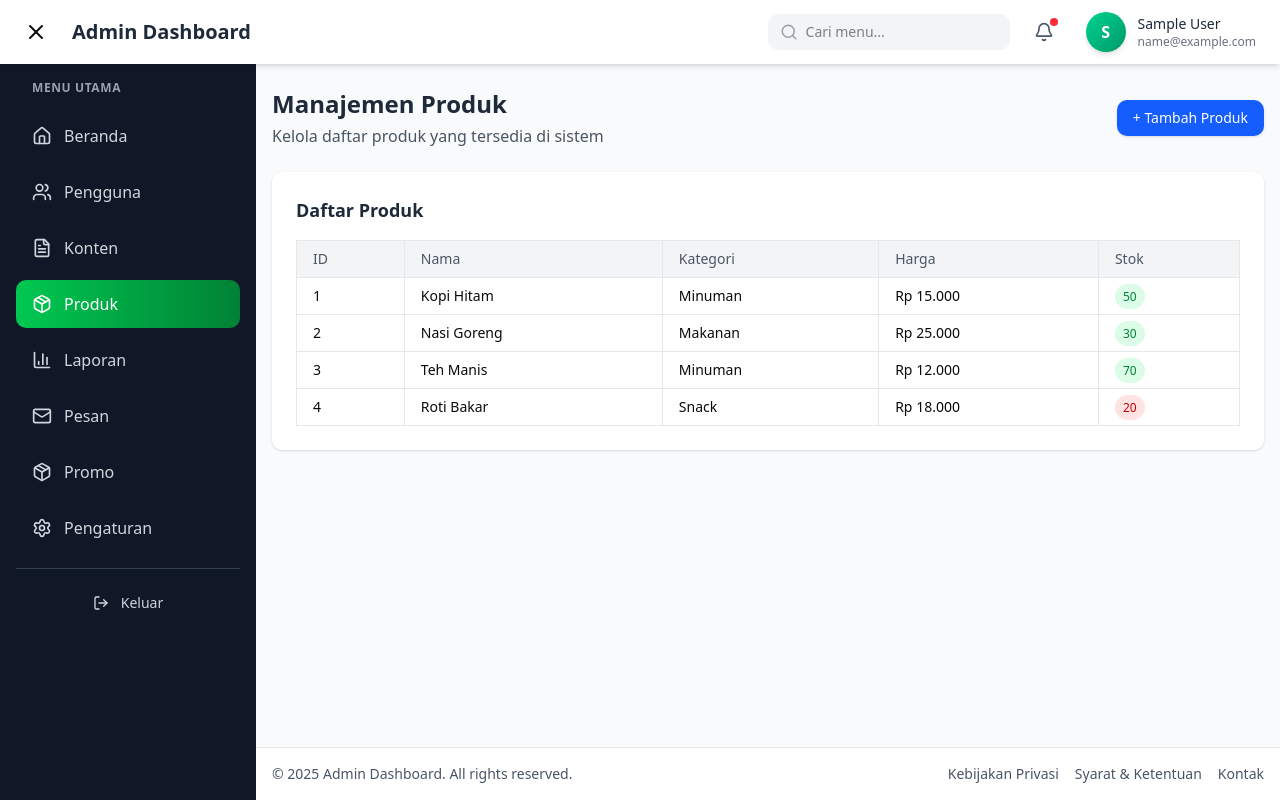
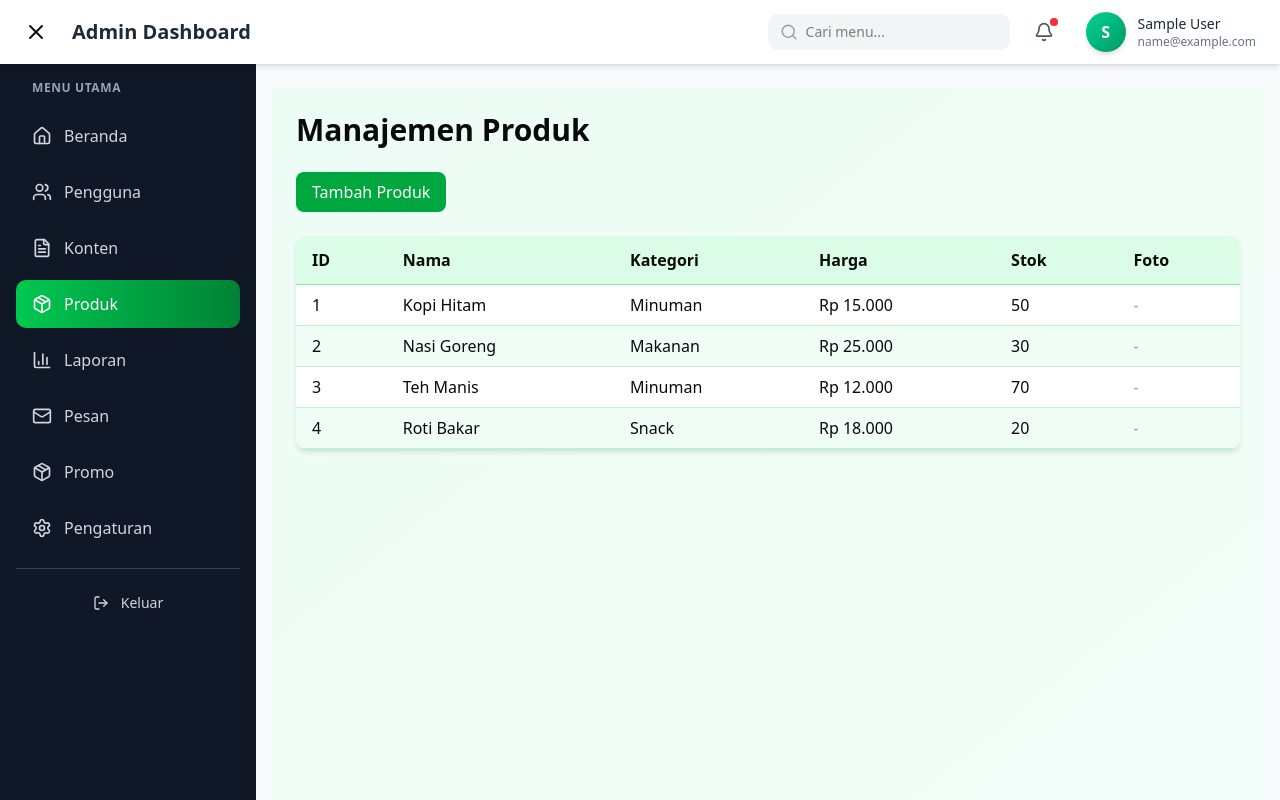
Before and after one commit to robilprogramer/smart-cafe-customer, a Next.js app: page /admin/products in a window 1280 px wide. Shown: the top 800 px of the page. Built offline with nearby package versions, Linux system fonts and the light colour scheme; sample sign-in values are in the browser's storage.

Commit message:
Feat : Add new feature Product Form

```diff
--- a/src/app/(backoffice)/admin/products/page.tsx
+++ b/src/app/(backoffice)/admin/products/page.tsx
@@ -1,5 +1,6 @@
 "use client";
 
+import React, { useState } from "react";
 import AdminLayout from "@/components/admin/AdminLayout";
 import ProtectedRoute from "@/components/auth/ProtectedRoute";
 
@@ -9,92 +10,332 @@ interface Produk {
   kategori: string;
   harga: number;
   stok: number;
+  fotos?: string[];
 }
 
-export default function ProdukPage() {
-  const produkList: Produk[] = [
-    { id: 1, nama: "Kopi Hitam", kategori: "Minuman", harga: 15000, stok: 50 },
-    { id: 2, nama: "Nasi Goreng", kategori: "Makanan", harga: 25000, stok: 30 },
-    { id: 3, nama: "Teh Manis", kategori: "Minuman", harga: 12000, stok: 70 },
-    { id: 4, nama: "Roti Bakar", kategori: "Snack", harga: 18000, stok: 20 },
-  ];
+export default function ProductsPage() {
+  const [produkList, setProdukList] = useState<Produk[]>([
+    { id: 1, nama: "Kopi Hitam", kategori: "Minuman", harga: 15000, stok: 50, fotos: [] },
+    { id: 2, nama: "Nasi Goreng", kategori: "Makanan", harga: 25000, stok: 30, fotos: [] },
+    { id: 3, nama: "Teh Manis", kategori: "Minuman", harga: 12000, stok: 70, fotos: [] },
+    { id: 4, nama: "Roti Bakar", kategori: "Snack", harga: 18000, stok: 20, fotos: [] },
+  ]);
+
+  const [showModal, setShowModal] = useState(false);
+  const [nama, setNama] = useState("");
+  const [kategori, setKategori] = useState("Makanan");
+  const [harga, setHarga] = useState<number>(0);
+  const [hargaInput, setHargaInput] = useState("");
+  const [stok, setStok] = useState<number | "">("");
+  const [fotos, setFotos] = useState<string[]>([]);
+  const [errors, setErrors] = useState<{ [key: string]: string }>({});
+
+  // Validasi form tambah produk
+  const validateForm = (): boolean => {
+    const newErrors: { [key: string]: string } = {};
+    if (!nama.trim()) newErrors.nama = "Nama produk wajib diisi";
+    if (harga <= 0) newErrors.harga = "Harga harus lebih dari 0";
+    if (stok === "" || stok < 0) newErrors.stok = "Stok tidak boleh kosong atau negatif";
+    setErrors(newErrors);
+    return Object.keys(newErrors).length === 0;
+  };
+
+  // Submit tambah produk
+  const handleTambahProduk = (e: React.FormEvent) => {
+    e.preventDefault();
+    if (!validateForm()) return;
+
+    const newProduk: Produk = {
+      id: produkList.length > 0 ? Math.max(...produkList.map(p => p.id)) + 1 : 1,
+      nama,
+      kategori,
+      harga,
+      stok: Number(stok) || 0,
+      fotos: fotos,
+    };
+
+    setProdukList([...produkList, newProduk]);
+    closeModal();
+  };
+
+  // Reset dan tutup modal
+  const closeModal = () => {
+    setShowModal(false);
+    setNama("");
+    setKategori("Makanan");
+    setHarga(0);
+    setHargaInput("");
+    setStok("");
+    setFotos([]);
+    setErrors({});
+  };
+
+  // Format dan simpan harga saat input berubah
+  const handleHargaChange = (e: React.ChangeEvent<HTMLInputElement>) => {
+    const value = e.target.value.replace(/\D/g, "");
+    const numberValue = Number(value);
+    setHarga(numberValue);
+    setHargaInput(
+      value
+        ? new Intl.NumberFormat("id-ID", {
+          style: "currency",
+          currency: "IDR",
+          minimumFractionDigits: 0,
+        }).format(numberValue)
+        : ""
+    );
+    if (errors.harga) setErrors({ ...errors, harga: "" });
+  };
+
+  // Update nama dan hilangkan error jika ada
+  const handleNamaChange = (e: React.ChangeEvent<HTMLInputElement>) => {
+    setNama(e.target.value);
+    if (errors.nama) setErrors({ ...errors, nama: "" });
+  };
+
+  // Update stok dan hilangkan error jika ada
+  const handleStokChange = (e: React.ChangeEvent<HTMLInputElement>) => {
+    const val = e.target.value;
+    const numVal = val === "" ? "" : Number(val);
+    setStok(numVal);
+    if (errors.stok) setErrors({ ...errors, stok: "" });
+  };
+
+  // Handle upload foto dan convert ke base64 untuk preview
+  const handleFileChange = (e: React.ChangeEvent<HTMLInputElement>) => {
+    const files = e.target.files;
+    if (files) {
+      const fileArray = Array.from(files);
+      const readers = fileArray.map(file => {
+        return new Promise<string>((resolve) => {
+          const reader = new FileReader();
+          reader.onloadend = () => resolve(reader.result as string);
+          reader.readAsDataURL(file);
+        });
+      });
+
+      Promise.all(readers).then(results => {
+        setFotos([...fotos, ...results]);
+      });
+    }
+  };
+
+  // Hapus foto dari preview
+  const handleRemoveFoto = (index: number) => {
+    setFotos(fotos.filter((_, i) => i !== index));
+  };
 
   return (
     <ProtectedRoute>
       <AdminLayout>
-        <div className="space-y-6">
-          {/* Page Title */}
-          <div className="flex items-center justify-between">
-            <div>
-              <h2 className="text-2xl font-bold text-gray-800">Manajemen Produk</h2>
-              <p className="text-gray-600 mt-1">
-                Kelola daftar produk yang tersedia di sistem
-              </p>
-            </div>
-            <button className="bg-blue-600 hover:bg-blue-700 text-white text-sm font-medium px-4 py-2 rounded-lg shadow">
-              + Tambah Produk
+        <div className="min-h-screen bg-gradient-to-br from-emerald-50 via-green-50 to-teal-50 p-6 relative">
+          <h2 className="text-3xl font-semibold mb-6">Manajemen Produk</h2>
+
+          <button
+            onClick={() => setShowModal(true)}
+            className="mb-6 px-4 py-2 bg-green-600 text-white rounded-md hover:bg-green-700 transition"
+          >
+            Tambah Produk
           </button>
-          </div>
 
-          {/* Tabel Produk */}
-          <div className="bg-white rounded-lg shadow p-6">
-            <h3 className="text-lg font-semibold text-gray-800 mb-4">
-              Daftar Produk
-            </h3>
-
-            <div className="overflow-x-auto">
-              <table className="w-full border-collapse border border-gray-200">
-                <thead className="bg-gray-100">
+          {/* Tabel daftar produk */}
+          <div className="overflow-x-auto bg-white rounded-lg shadow-md">
+            <table className="min-w-full text-left border-collapse">
+              <thead className="bg-green-100">
                 <tr>
-                    <th className="border border-gray-200 px-4 py-2 text-left text-sm font-medium text-gray-600">
-                      ID
-                    </th>
-                    <th className="border border-gray-200 px-4 py-2 text-left text-sm font-medium text-gray-600">
-                      Nama
-                    </th>
-                    <th className="border border-gray-200 px-4 py-2 text-left text-sm font-medium text-gray-600">
-                      Kategori
-                    </th>
-                    <th className="border border-gray-200 px-4 py-2 text-left text-sm font-medium text-gray-600">
-                      Harga
-                    </th>
-                    <th className="border border-gray-200 px-4 py-2 text-left text-sm font-medium text-gray-600">
-                      Stok
-                    </th>
+                  <th className="py-3 px-4 border-b border-green-300">ID</th>
+                  <th className="py-3 px-4 border-b border-green-300">Nama</th>
+                  <th className="py-3 px-4 border-b border-green-300">Kategori</th>
+                  <th className="py-3 px-4 border-b border-green-300">Harga</th>
+                  <th className="py-3 px-4 border-b border-green-300">Stok</th>
+                  <th className="py-3 px-4 border-b border-green-300">Foto</th>
                 </tr>
               </thead>
               <tbody>
-                  {produkList.map((produk) => (
-                    <tr key={produk.id} className="hover:bg-gray-50">
-                      <td className="border border-gray-200 px-4 py-2 text-sm">
-                        {produk.id}
-                      </td>
-                      <td className="border border-gray-200 px-4 py-2 text-sm">
-                        {produk.nama}
-                      </td>
-                      <td className="border border-gray-200 px-4 py-2 text-sm">
-                        {produk.kategori}
-                      </td>
-                      <td className="border border-gray-200 px-4 py-2 text-sm">
-                        Rp {produk.harga.toLocaleString("id-ID")}
-                      </td>
-                      <td className="border border-gray-200 px-4 py-2 text-sm">
-                        <span
-                          className={`px-2 py-1 rounded-full text-xs font-medium ${
-                            produk.stok > 20
-                              ? "bg-green-100 text-green-700"
-                              : "bg-red-100 text-red-700"
-                          }`}
-                        >
-                          {produk.stok}
-                        </span>
+                {produkList.length === 0 ? (
+                  <tr>
+                    <td colSpan={6} className="text-center p-4 text-gray-500">
+                      Belum ada produk
                     </td>
                   </tr>
-                  ))}
+                ) : (
+                  produkList.map((produk) => (
+                    <tr
+                      key={produk.id}
+                      className="even:bg-green-50 hover:bg-green-100 transition"
+                    >
+                      <td className="py-2 px-4 border-b border-green-200">{produk.id}</td>
+                      <td className="py-2 px-4 border-b border-green-200">{produk.nama}</td>
+                      <td className="py-2 px-4 border-b border-green-200">{produk.kategori}</td>
+                      <td className="py-2 px-4 border-b border-green-200">
+                        {new Intl.NumberFormat("id-ID", {
+                          style: "currency",
+                          currency: "IDR",
+                          minimumFractionDigits: 0,
+                        }).format(produk.harga)}
+                      </td>
+                      <td className="py-2 px-4 border-b border-green-200">{produk.stok}</td>
+                      <td className="py-2 px-4 border-b border-green-200">
+                        {produk.fotos && produk.fotos.length > 0 ? (
+                          <img
+                            src={produk.fotos[0]}
+                            alt={produk.nama}
+                            className="w-12 h-12 object-cover rounded-md"
+                          />
+                        ) : (
+                          <span className="text-gray-400 italic">-</span>
+                        )}
+                      </td>
+                    </tr>
+                  ))
+                )}
               </tbody>
             </table>
           </div>
+
+          {/* Modal tambah produk */}
+          {showModal && (
+            <div
+              className="fixed inset-0 bg-black bg-opacity-60 backdrop-blur-sm flex items-center justify-center p-4 z-50"
+              onClick={closeModal}
+            >
+              <div
+                className="bg-white rounded-lg shadow-lg w-full max-w-lg p-6 relative"
+                onClick={(e) => e.stopPropagation()}
+              >
+                <h3 className="text-xl font-semibold mb-4">Tambah Produk Baru</h3>
+
+                <form onSubmit={handleTambahProduk} className="space-y-4">
+                  {/* Nama Produk */}
+                  <div>
+                    <label className="block mb-1 font-medium" htmlFor="nama">
+                      Nama Produk <span className="text-red-600">*</span>
+                    </label>
+                    <input
+                      type="text"
+                      id="nama"
+                      value={nama}
+                      onChange={handleNamaChange}
+                      className={`w-full border rounded-md px-3 py-2 focus:outline-none focus:ring-2 ${errors.nama ? "border-red-500 focus:ring-red-500" : "border-gray-300 focus:ring-green-500"
+                        }`}
+                    />
+                    {errors.nama && (
+                      <p className="text-red-600 mt-1 text-sm">{errors.nama}</p>
+                    )}
                   </div>
+
+                  {/* Kategori */}
+                  <div>
+                    <label className="block mb-1 font-medium" htmlFor="kategori">
+                      Kategori
+                    </label>
+                    <select
+                      id="kategori"
+                      value={kategori}
+                      onChange={(e) => setKategori(e.target.value)}
+                      className="w-full border border-gray-300 rounded-md px-3 py-2 focus:outline-none focus:ring-2 focus:ring-green-500"
+                    >
+                      <option value="Makanan">Makanan</option>
+                      <option value="Minuman">Minuman</option>
+                      <option value="Snack">Snack</option>
+                    </select>
+                  </div>
+
+                  {/* Harga */}
+                  <div>
+                    <label className="block mb-1 font-medium" htmlFor="harga">
+                      Harga <span className="text-red-600">*</span>
+                    </label>
+                    <input
+                      type="text"
+                      id="harga"
+                      value={hargaInput}
+                      onChange={handleHargaChange}
+                      placeholder="Rp0"
+                      className={`w-full border rounded-md px-3 py-2 focus:outline-none focus:ring-2 ${errors.harga ? "border-red-500 focus:ring-red-500" : "border-gray-300 focus:ring-green-500"
+                        }`}
+                    />
+                    {errors.harga && (
+                      <p className="text-red-600 mt-1 text-sm">{errors.harga}</p>
+                    )}
+                  </div>
+
+                  {/* Stok */}
+                  <div>
+                    <label className="block mb-1 font-medium" htmlFor="stok">
+                      Stok <span className="text-red-600">*</span>
+                    </label>
+                    <input
+                      type="number"
+                      id="stok"
+                      min={0}
+                      value={stok === "" ? "" : stok}
+                      onChange={handleStokChange}
+                      className={`w-full border rounded-md px-3 py-2 focus:outline-none focus:ring-2 ${errors.stok ? "border-red-500 focus:ring-red-500" : "border-gray-300 focus:ring-green-500"
+                        }`}
+                    />
+                    {errors.stok && (
+                      <p className="text-red-600 mt-1 text-sm">{errors.stok}</p>
+                    )}
+                  </div>
+
+                  {/* Upload Foto */}
+                  <div>
+                    <label className="block mb-1 font-medium" htmlFor="foto">
+                      Foto Produk
+                    </label>
+                    <input
+                      type="file"
+                      id="foto"
+                      accept="image/*"
+                      multiple
+                      onChange={handleFileChange}
+                      className="w-full"
+                    />
+                    {fotos.length > 0 && (
+                      <div className="mt-3 flex flex-wrap gap-3 max-h-40 overflow-auto border rounded p-2">
+                        {fotos.map((foto, index) => (
+                          <div key={index} className="relative w-20 h-20 rounded overflow-hidden border">
+                            <img
+                              src={foto}
+                              alt={`Foto ${index + 1}`}
+
+                              className="object-cover w-full h-full"
+                            />
+                            <button
+                              type="button"
+                              onClick={() => handleRemoveFoto(index)}
+                              className="absolute top-0 right-0 bg-red-600 text-white rounded-bl px-1 text-sm hover:bg-red-700"
+                              title="Hapus foto"
+                            >
+                              &times;
+                            </button>
+                          </div>
+                        ))}
+                      </div>
+                    )}
+                  </div>
+
+                  {/* Tombol aksi */}
+                  <div className="flex justify-end gap-3 pt-4 border-t">
+                    <button
+                      type="button"
+                      onClick={closeModal}
+                      className="px-4 py-2 rounded-md border border-gray-400 hover:bg-gray-100 transition"
+                    >
+                      Batal
+                    </button>
+                    <button
+                      type="submit"
+                      className="px-4 py-2 bg-green-600 text-white rounded-md hover:bg-green-700 transition"
+                    >
+                      Tambah
+                    </button>
+                  </div>
+                </form>
+              </div>
+            </div>
+          )}
         </div>
       </AdminLayout>
     </ProtectedRoute>
```
Lines whose indentation alone changed are shown as unchanged.
